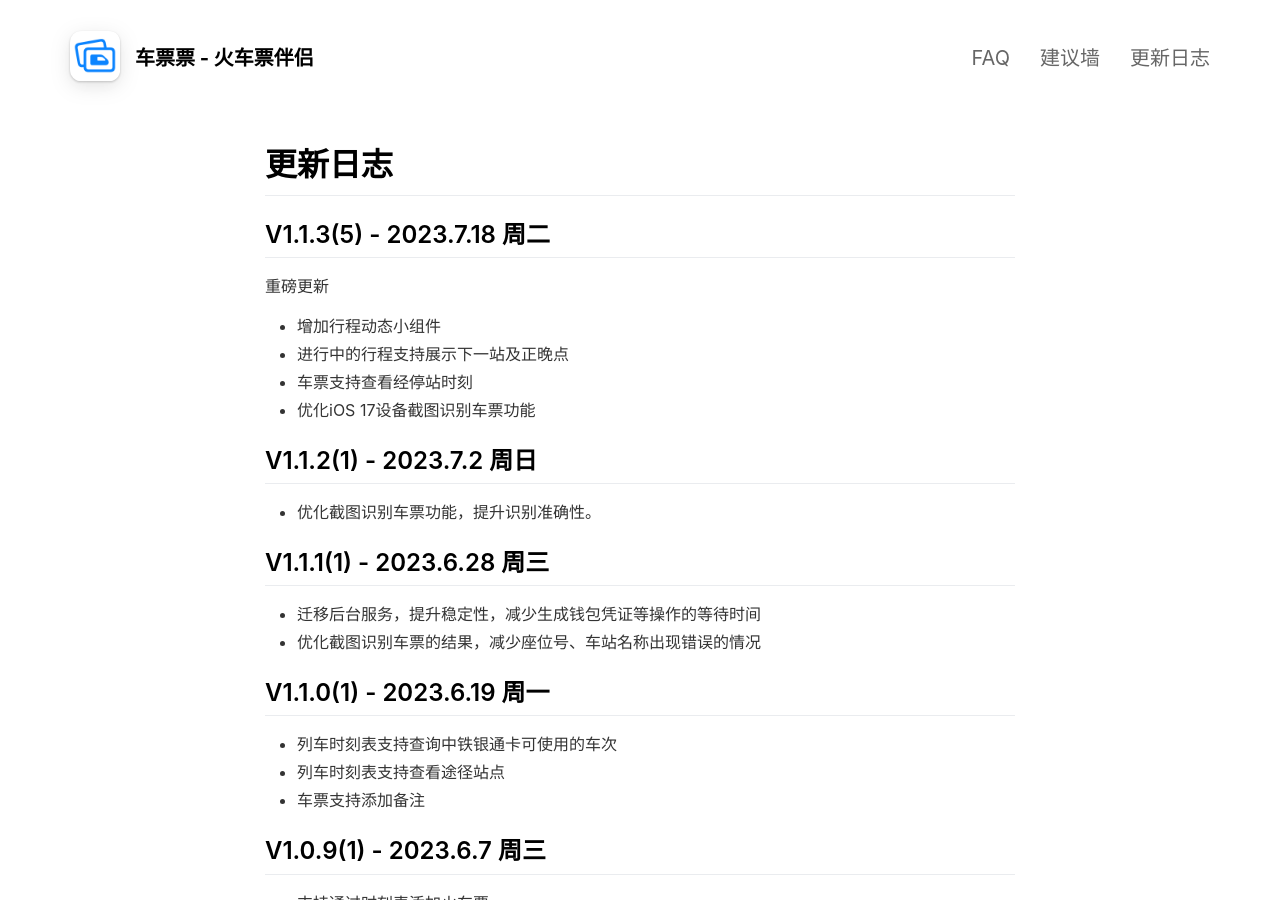
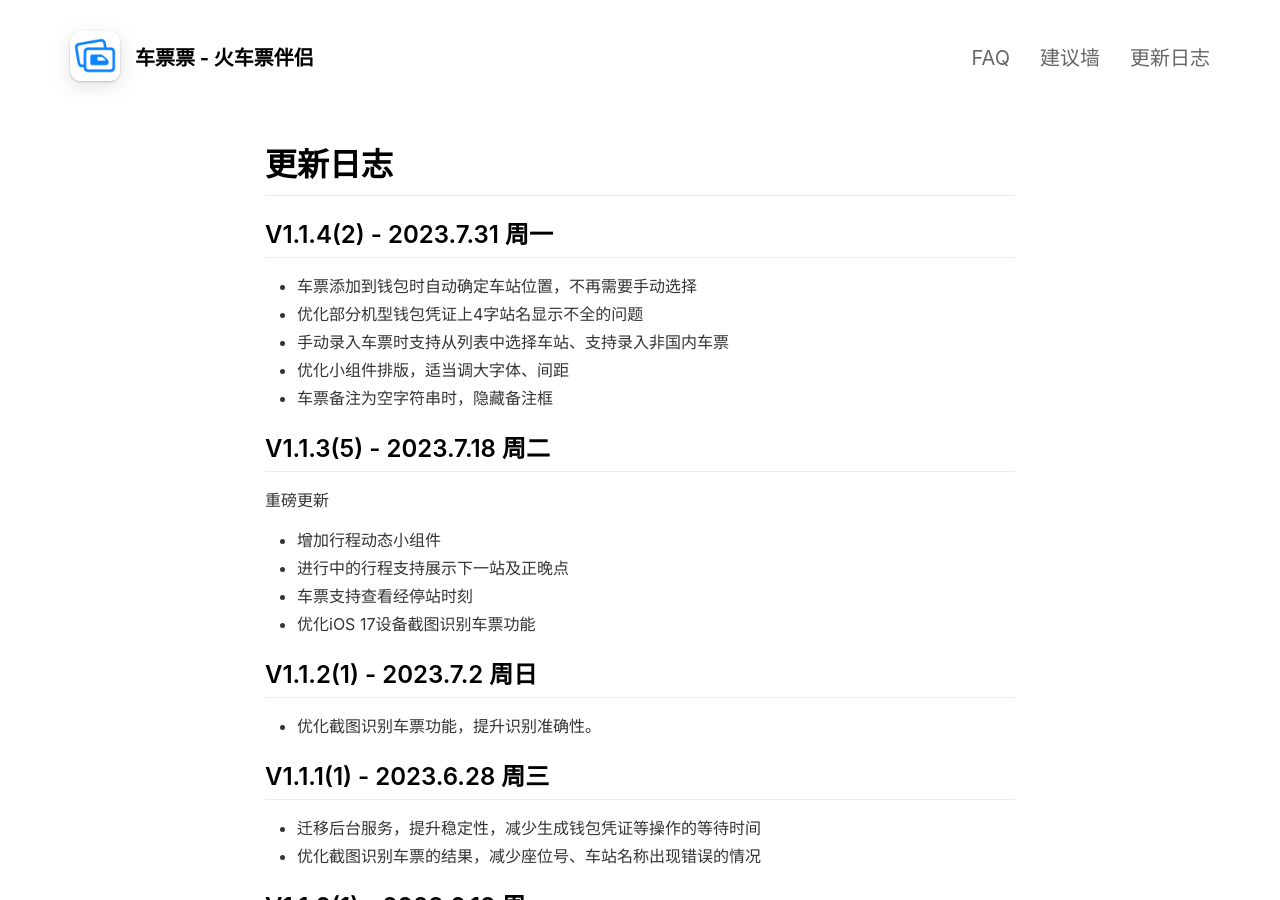
Before and after one commit to app-thedafeige/cpp, a Jekyll site: the page built from _pages/changelog.md, in a window 1280 px wide and 900 px high. Built offline with Jekyll 4.4.1, drawn with Linux system fonts in a browser that asks for light colours.

Commit message:
去掉无用引用文件；更新changelog

```diff
--- a/_layouts/default.html
+++ b/_layouts/default.html
@@ -59,7 +59,7 @@
                     </div>
                     {% include features.html %}
                     {% include footer.html %}
-                    {% include appstoreimages.html %}
+                    <!-- {% include appstoreimages.html %} -->
                 </div>
             </div>
         </div>
--- a/_layouts/page.html
+++ b/_layouts/page.html
@@ -15,7 +15,7 @@
                 {{ content }}
             </article>
         </div>
-        {% include appstoreimages.html %}
+        <!-- {% include appstoreimages.html %} -->
     </div>
 </body>
 
--- a/_pages/changelog.md
+++ b/_pages/changelog.md
@@ -6,6 +6,14 @@ order: 3
 ---
 
 # 更新日志
+
+## V1.1.4(2) - 2023.7.31 周一
+
+* 车票添加到钱包时自动确定车站位置，不再需要手动选择
+* 优化部分机型钱包凭证上4字站名显示不全的问题
+* 手动录入车票时支持从列表中选择车站、支持录入非国内车票
+* 优化小组件排版，适当调大字体、间距
+* 车票备注为空字符串时，隐藏备注框
 
 ## V1.1.3(5) - 2023.7.18 周二
 
```
